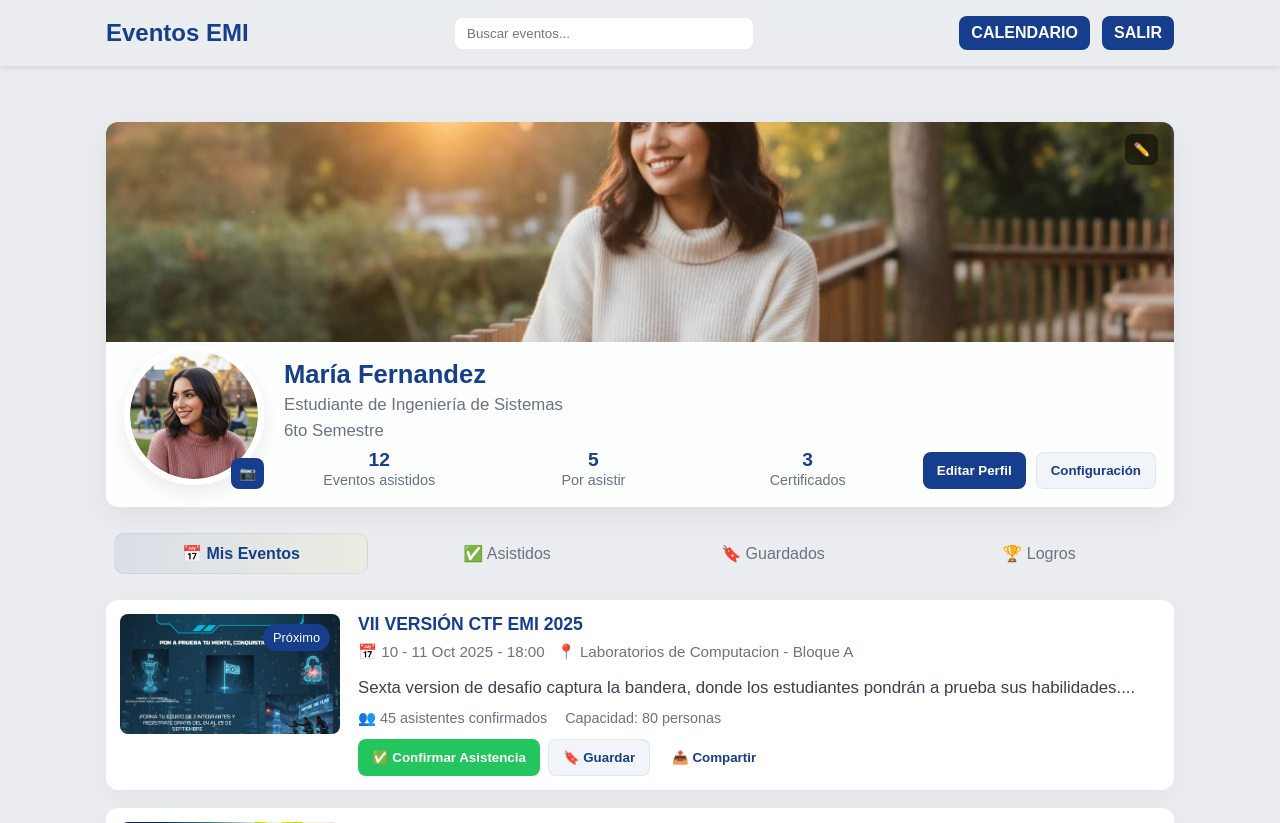
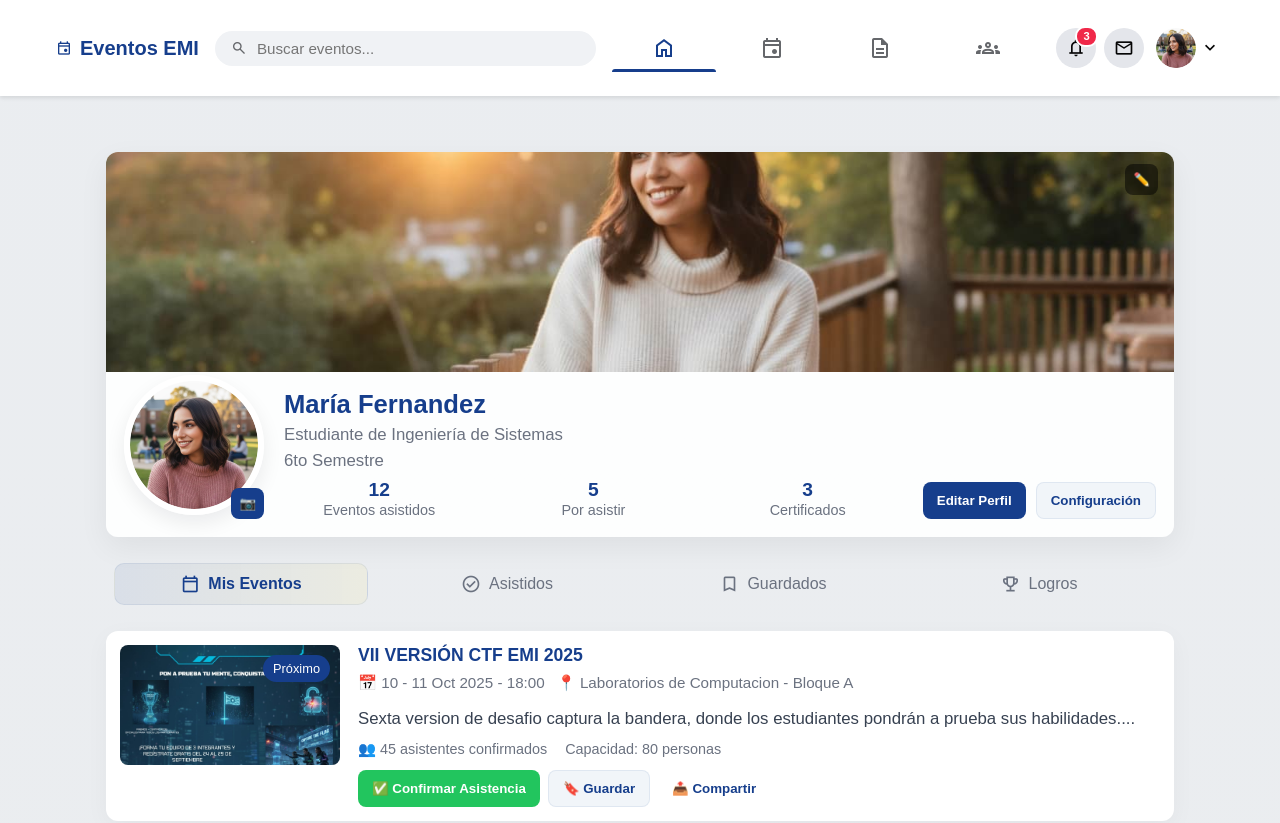
Before and after one commit to aldairjoss2001/SIGEVEN, a PHP site: page /SIGEVEN/sistema_de_eventos/PerfilEstudiante.html in a window 1280 px wide. Shown: the top 823 px of the page. Run offline with PHP 8.4, Linux system fonts and the light colour scheme.

Commit message:
Add Facebook-style navigation menu to student profile with Material Icons
Co-authored-by: aldairjoss2001 <241609840+aldairjoss2001@users.noreply.github.com>

```diff
--- a/SIGEVEN/sistema_de_eventos/PerfilEstudiante.html
+++ b/SIGEVEN/sistema_de_eventos/PerfilEstudiante.html
@@ -6,18 +6,74 @@
   <title>Perfil Estudiante - Sistema de Eventos</title>
   <link rel="stylesheet" href="css/styles.css" />
   <link rel="stylesheet" href="css/PerfilEstudiante.css" />
+  <!-- Material Icons from Google Fonts -->
+  <link rel="stylesheet" href="https://fonts.googleapis.com/css2?family=Material+Symbols+Outlined:opsz,wght,FILL,GRAD@20..48,100..700,0..1,-50..200" />
+  <style>
+    .material-symbols-outlined {
+      font-variation-settings: 'FILL' 0, 'wght' 400, 'GRAD' 0, 'opsz' 24;
+      font-size: inherit;
+    }
+  </style>
 </head>
 <body>
-  <!-- Header/Navigation -->
+  <!-- Header/Navigation - Facebook Style -->
   <header class="header">
     <nav class="nav">
-      <div class="nav-brand"><h2>Eventos EMI</h2></div>
-      <div class="nav-search">
-        <input type="text" placeholder="Buscar eventos..." class="search-input" id="searchInput">
+      <div class="nav-left">
+        <div class="nav-brand">
+          <span class="material-symbols-outlined brand-icon">event</span>
+          <h2>Eventos EMI</h2>
+        </div>
+        <div class="nav-search">
+          <span class="material-symbols-outlined search-icon">search</span>
+          <input type="text" placeholder="Buscar eventos..." class="search-input" id="searchInput">
+        </div>
       </div>
-      <div class="nav-icons">
-        <a href="calendarioEstudiantes.html" class="nav-icon">CALENDARIO</a>
-        <a href="loginEstudiante.html" class="nav-icon">SALIR</a>
+
+      <div class="nav-center">
+        <a href="PerfilEstudiante.html" class="nav-menu-item active" title="Inicio">
+          <span class="material-symbols-outlined">home</span>
+        </a>
+        <a href="calendarioEstudiantes.html" class="nav-menu-item" title="Eventos">
+          <span class="material-symbols-outlined">event</span>
+        </a>
+        <a href="#solicitudes" class="nav-menu-item" title="Mis Solicitudes">
+          <span class="material-symbols-outlined">description</span>
+        </a>
+        <a href="#grupos" class="nav-menu-item" title="Grupos">
+          <span class="material-symbols-outlined">groups</span>
+        </a>
+      </div>
+
+      <div class="nav-right">
+        <button class="nav-icon-btn" title="Notificaciones">
+          <span class="material-symbols-outlined">notifications</span>
+          <span class="notification-badge">3</span>
+        </button>
+        <button class="nav-icon-btn" title="Mensajes">
+          <span class="material-symbols-outlined">mail</span>
+        </button>
+        <div class="nav-profile-dropdown">
+          <button class="nav-profile-btn">
+            <img src="assets/uploads/avatar-estudiante.jpeg" alt="Perfil" class="nav-avatar">
+            <span class="material-symbols-outlined">expand_more</span>
+          </button>
+          <div class="dropdown-menu">
+            <a href="#perfil" class="dropdown-item">
+              <span class="material-symbols-outlined">person</span>
+              Mi Perfil
+            </a>
+            <a href="#configuracion" class="dropdown-item">
+              <span class="material-symbols-outlined">settings</span>
+              Configuración
+            </a>
+            <div class="dropdown-divider"></div>
+            <a href="../logout.php" class="dropdown-item logout">
+              <span class="material-symbols-outlined">logout</span>
+              Cerrar Sesión
+            </a>
+          </div>
+        </div>
       </div>
     </nav>
   </header>
@@ -74,10 +130,22 @@
     <!-- Navigation Tabs -->
     <section class="profile-tabs">
       <div class="tabs">
-        <label for="tab-eventos" class="tab" role="tab" aria-controls="eventos">📅 Mis Eventos</label>
-        <label for="tab-asistidos" class="tab" role="tab" aria-controls="asistidos">✅ Asistidos</label>
-        <label for="tab-guardados" class="tab" role="tab" aria-controls="guardados">🔖 Guardados</label>
-        <label for="tab-logros" class="tab" role="tab" aria-controls="logros">🏆 Logros</label>
+        <label for="tab-eventos" class="tab" role="tab" aria-controls="eventos">
+          <span class="material-symbols-outlined">calendar_today</span>
+          Mis Eventos
+        </label>
+        <label for="tab-asistidos" class="tab" role="tab" aria-controls="asistidos">
+          <span class="material-symbols-outlined">check_circle</span>
+          Asistidos
+        </label>
+        <label for="tab-guardados" class="tab" role="tab" aria-controls="guardados">
+          <span class="material-symbols-outlined">bookmark</span>
+          Guardados
+        </label>
+        <label for="tab-logros" class="tab" role="tab" aria-controls="logros">
+          <span class="material-symbols-outlined">emoji_events</span>
+          Logros
+        </label>
       </div>
     </section>
 
--- a/SIGEVEN/sistema_de_eventos/css/PerfilEstudiante.css
+++ b/SIGEVEN/sistema_de_eventos/css/PerfilEstudiante.css
@@ -1,4 +1,4 @@
-/* PerfilEstudiante.css - versión corregida */
+/* PerfilEstudiante.css - versión mejorada con navegación estilo Facebook */
 
 :root {
     --profile-bg: rgba(255,255,255,0.92);
@@ -18,7 +18,7 @@ body {
     flex-direction: column;
     margin: 0;
     padding: 0;
-    overflow-x: hidden; /* IMPORTANTE: Elimina scroll horizontal */
+    overflow-x: hidden;
     width: 100%;
 }
 
@@ -31,57 +31,267 @@ body {
     box-sizing: border-box;
 }
 
-/* Header / top navigation styles - CORREGIDO */
+/* ========== FACEBOOK-STYLE NAVIGATION ========== */
 .header {
-    background: transparent;
+    background: white;
     width: 100%;
     max-width: 100%;
+    box-shadow: 0 2px 4px rgba(0,0,0,0.1);
+    position: sticky;
+    top: 0;
+    z-index: 1000;
 }
+
 .nav {
     display: flex;
     align-items: center;
-    gap: 16px;
+    gap: 1rem;
     justify-content: space-between;
-    max-width: 1100px;
+    max-width: 1200px;
     margin: 0 auto;
-    padding: 0 1rem;
-    flex-wrap: wrap;
+    padding: 0.5rem 1rem;
     width: 100%;
 }
+
+/* Nav Left Section */
+.nav-left {
+    display: flex;
+    align-items: center;
+    gap: 1rem;
+    flex: 1;
+}
+
+.nav-brand {
+    display: flex;
+    align-items: center;
+    gap: 0.5rem;
+    color: var(--azul-institucional);
+}
+
 .nav-brand h2 {
     margin: 0;
     color: var(--azul-institucional);
     white-space: nowrap;
+    font-size: 1.25rem;
 }
+
+.brand-icon {
+    font-size: 2rem;
+    color: var(--azul-institucional);
+}
+
 .nav-search {
+    display: flex;
+    align-items: center;
+    background: #f0f2f5;
+    border-radius: 50px;
+    padding: 0.5rem 1rem;
     flex: 1;
-    max-width: 300px;
+    max-width: 400px;
+}
+
+.search-icon {
+    color: #65676b;
+    margin-right: 0.5rem;
+}
+
+.nav-search .search-input {
+    border: none;
+    background: transparent;
+    outline: none;
+    width: 100%;
+    font-size: 0.95rem;
+}
+
+/* Nav Center Section - Main Menu */
+.nav-center {
+    display: flex;
+    gap: 0.25rem;
+    align-items: center;
+}
+
+.nav-menu-item {
+    display: flex;
+    align-items: center;
+    justify-content: center;
+    padding: 0.75rem 2.5rem;
+    color: #65676b;
+    text-decoration: none;
+    border-radius: 8px;
+    transition: all 0.2s ease;
+    position: relative;
+}
+
+.nav-menu-item:hover {
+    background: #f0f2f5;
+}
+
+.nav-menu-item.active {
+    color: var(--azul-institucional);
+}
+
+.nav-menu-item.active::after {
+    content: '';
+    position: absolute;
+    bottom: 0;
+    left: 0;
+    right: 0;
+    height: 3px;
+    background: var(--azul-institucional);
+    border-radius: 3px 3px 0 0;
+}
+
+.nav-menu-item .material-symbols-outlined {
+    font-size: 1.5rem;
+}
+
+/* Nav Right Section */
+.nav-right {
+    display: flex;
+    align-items: center;
+    gap: 0.5rem;
+}
+
+.nav-icon-btn {
+    display: flex;
+    align-items: center;
+    justify-content: center;
+    width: 40px;
+    height: 40px;
+    background: #e4e6eb;
+    border: none;
+    border-radius: 50%;
+    cursor: pointer;
+    transition: all 0.2s ease;
+    position: relative;
+}
+
+.nav-icon-btn:hover {
+    background: #d8dadf;
+}
+
+.nav-icon-btn .material-symbols-outlined {
+    font-size: 1.25rem;
+    color: #050505;
+}
+
+.notification-badge {
+    position: absolute;
+    top: -2px;
+    right: -2px;
+    background: #f02849;
+    color: white;
+    font-size: 0.7rem;
+    font-weight: 700;
+    padding: 0.15rem 0.4rem;
+    border-radius: 10px;
+    border: 2px solid white;
+}
+
+/* Profile Dropdown */
+.nav-profile-dropdown {
+    position: relative;
+}
+
+.nav-profile-btn {
+    display: flex;
+    align-items: center;
+    gap: 0.25rem;
+    background: transparent;
+    border: none;
+    cursor: pointer;
+    padding: 0.25rem;
+    border-radius: 50px;
+    transition: all 0.2s ease;
+}
+
+.nav-profile-btn:hover {
+    background: #f0f2f5;
+}
+
+.nav-avatar {
+    width: 40px;
+    height: 40px;
+    border-radius: 50%;
+    object-fit: cover;
+}
+
+.nav-profile-btn .material-symbols-outlined {
+    font-size: 1.25rem;
+    color: #050505;
+}
+
+.dropdown-menu {
+    display: none;
+    position: absolute;
+    right: 0;
+    top: calc(100% + 0.5rem);
+    background: white;
+    border-radius: 8px;
+    box-shadow: 0 8px 16px rgba(0,0,0,0.15);
     min-width: 200px;
+    overflow: hidden;
 }
-.nav-search .search-input {
-    padding: 8px 12px;
-    border-radius: 8px;
-    border: 1px solid rgba(0,0,0,0.08);
-    width: 100%;
-    box-sizing: border-box;
+
+.nav-profile-dropdown:hover .dropdown-menu {
+    display: block;
 }
-.nav-icons {
+
+.dropdown-item {
     display: flex;
-    gap: 12px;
-    flex-wrap: wrap;
+    align-items: center;
+    gap: 0.75rem;
+    padding: 0.75rem 1rem;
+    color: #050505;
+    text-decoration: none;
+    transition: background 0.2s ease;
 }
-.nav-icon {
-    background: var(--azul-institucional);
-    color: #fff;
-    padding: 8px 12px;
-    border-radius: 8px;
-    text-decoration: none;
-    font-weight: 700;
-    white-space: nowrap;
+
+.dropdown-item:hover {
+    background: #f0f2f5;
 }
-.nav-icon:hover, .nav-icon:focus {
-    background: var(--amarillo-institucional);
-    color: var(--azul-institucional);
+
+.dropdown-item .material-symbols-outlined {
+    font-size: 1.25rem;
+    color: #65676b;
+}
+
+.dropdown-item.logout {
+    color: #f02849;
+}
+
+.dropdown-item.logout .material-symbols-outlined {
+    color: #f02849;
+}
+
+.dropdown-divider {
+    height: 1px;
+    background: #e4e6eb;
+    margin: 0.5rem 0;
+}
+
+/* Responsive Nav */
+@media (max-width: 968px) {
+    .nav-center {
+        display: none;
+    }
+
+    .nav-search {
+        max-width: 200px;
+    }
+}
+
+@media (max-width: 600px) {
+    .nav-left {
+        flex-direction: column;
+        align-items: flex-start;
+        gap: 0.5rem;
+    }
+
+    .nav-search {
+        max-width: 100%;
+        width: 100%;
+    }
 }
 
 /* Header / cover - CORREGIDO */
@@ -237,7 +447,9 @@ body {
     max-width: 100%;
 }
 .tab {
-    display: inline-block;
+    display: inline-flex;
+    align-items: center;
+    gap: 0.5rem;
     padding: 10px 14px;
     border-radius: 10px;
     cursor: pointer;
@@ -249,6 +461,16 @@ body {
     flex: 1;
     min-width: 120px;
     text-align: center;
+    justify-content: center;
+    transition: all 0.2s ease;
+}
+
+.tab .material-symbols-outlined {
+    font-size: 1.25rem;
+}
+
+.tab:hover {
+    background: rgba(22,62,140,0.05);
 }
 
 /* Tab content management */
```
